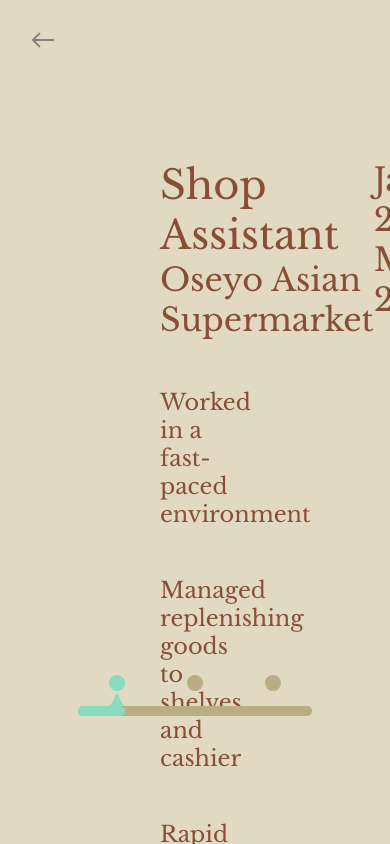
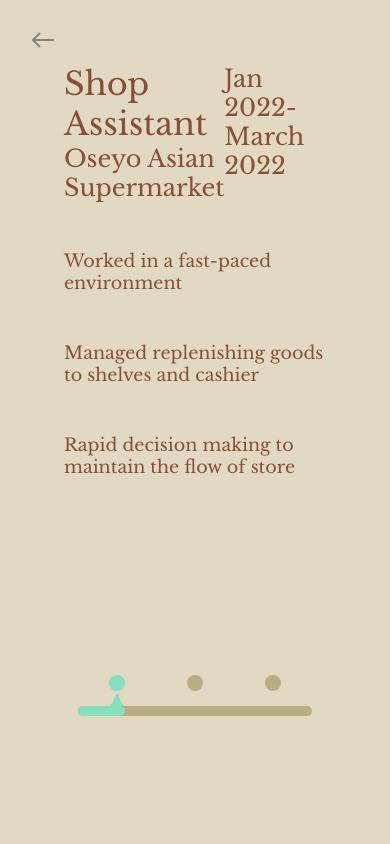
Before and after one commit to phantomcorn/site, a Next.js app: page /experience in a window 390 px wide. Both pictures are taken after a click on the element 117 px from the left and 683 px from the top of the page. Built offline with nearby package versions, Linux system fonts and the light colour scheme.

Commit message:
experience page mobile styling

```diff
--- a/src/app/experience/page.module.scss
+++ b/src/app/experience/page.module.scss
@@ -1,3 +1,4 @@
+@import "./../breakpoints.scss";
 .page {
     width: 100vw;
     height: 100vh;
@@ -28,3 +29,9 @@
     left: 2rem;
     cursor: pointer;
 }
+
+@include respond-below($bp-xs)  {
+    .view {
+        padding: 4rem;
+    }
+}
--- a/src/components/TimelineItem/TimelineItem.module.scss
+++ b/src/components/TimelineItem/TimelineItem.module.scss
@@ -1,3 +1,5 @@
+@import "./../../app/breakpoints.scss";
+
 .timelineItem {
     display: flex;
     flex-direction: column;
@@ -19,3 +21,17 @@
         font-size: 2.5rem;
     }
 }
+
+@include respond-below($bp-xs) {
+    .timelineItem {
+        font-size: 1.1rem;
+    }
+
+    .header {
+        font-size: 1.5rem;
+
+        .role {
+            font-size: 2rem;
+        }
+    }
+}
```
